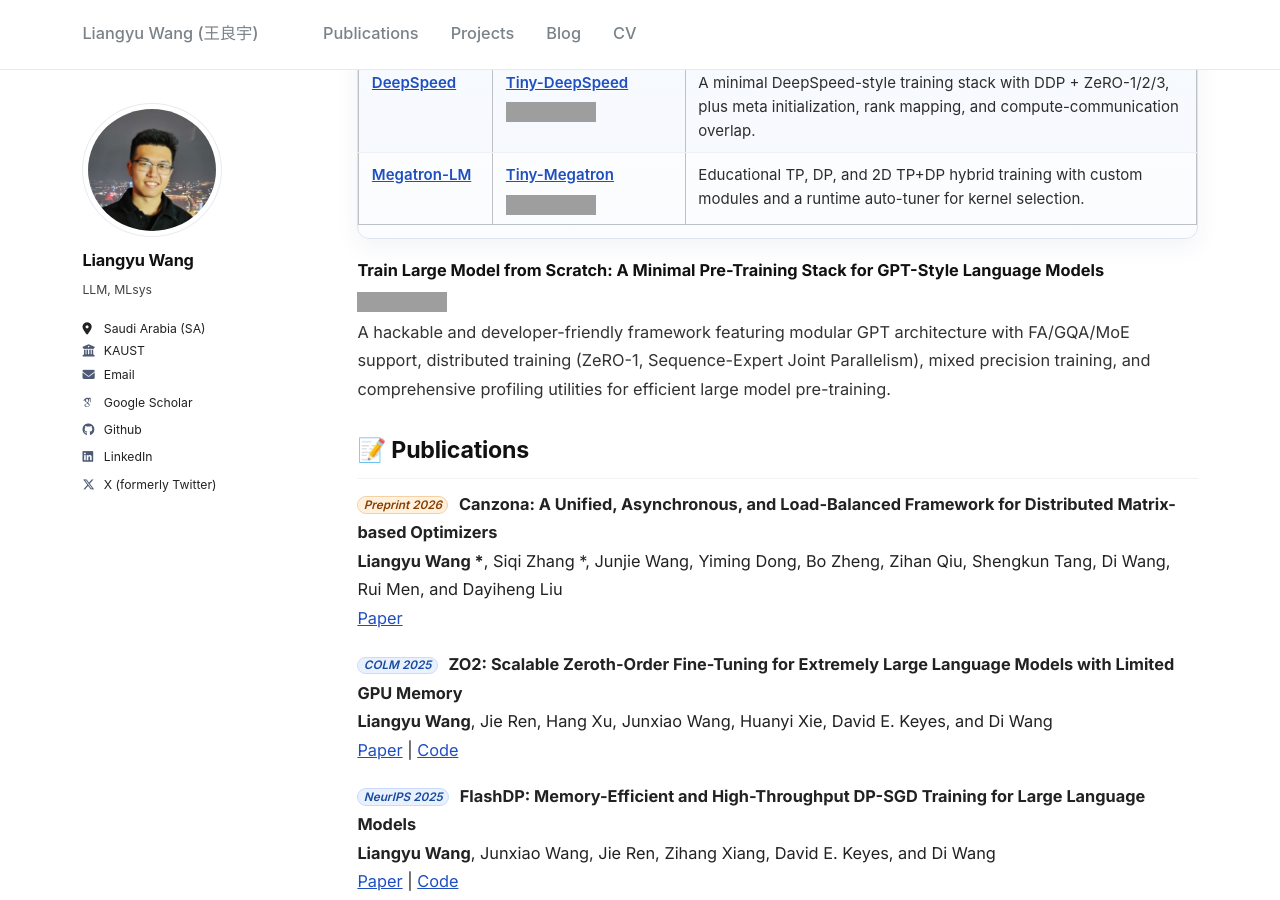
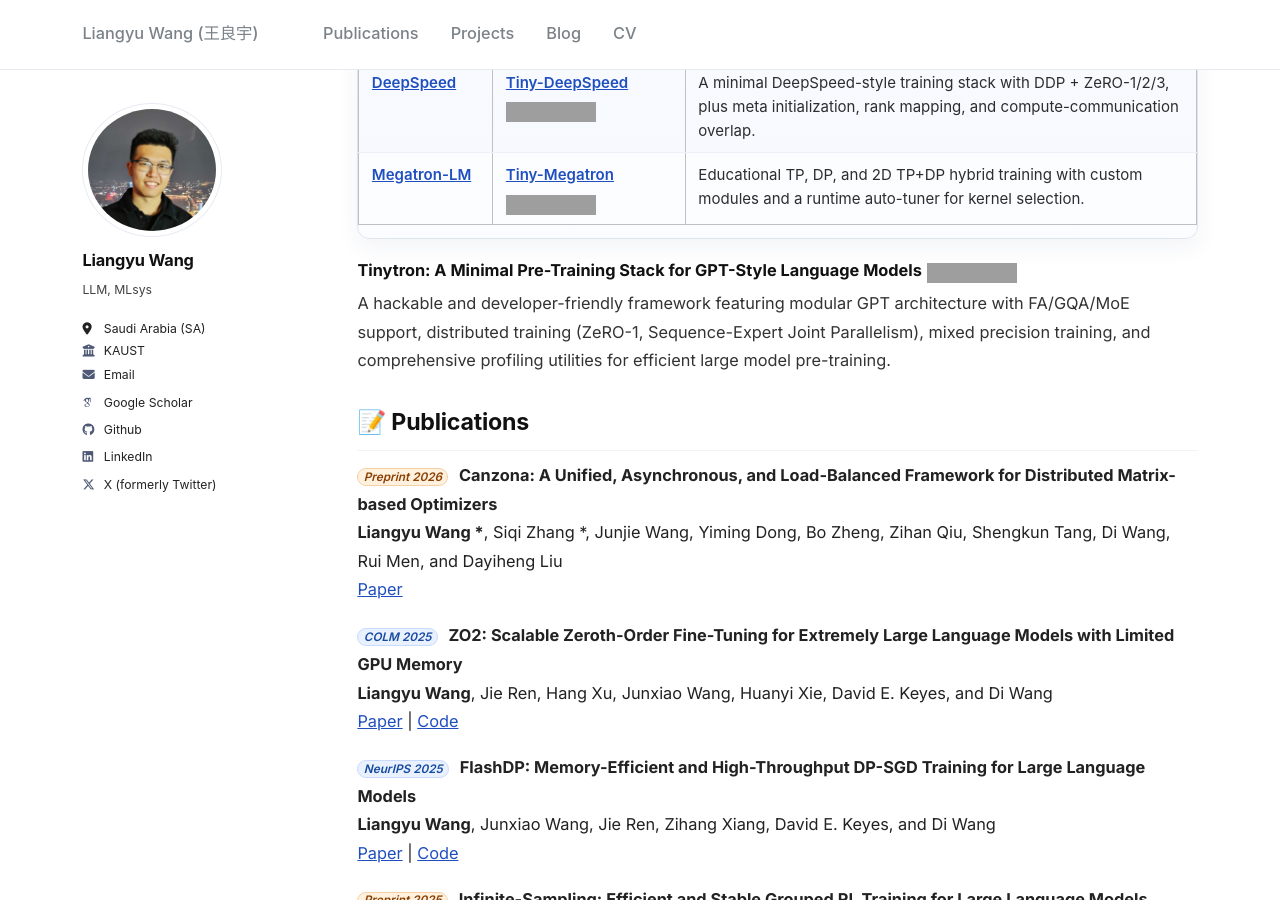
Before and after one commit to liangyuwang/liangyuwang.github.io, a Jekyll site: the page built from _pages/about.md, in a window 1280 px wide and 900 px high, scrolled down 1242 px, cut to the strip 0-900 px from the top of the window. Built offline with Jekyll 4.4.1, drawn with Linux system fonts in a browser that asks for light colours; some web fonts are replaced; grey boxes are pictures that could not be loaded.

Commit message:
update project

```diff
--- a/_pages/about.md
+++ b/_pages/about.md
@@ -88,7 +88,7 @@ My research interests include optimizing distributed training and inference of L
 </div>
 
 <div class="project-item">
-<div class="project-title"><strong>Train Large Model from Scratch: A Minimal Pre-Training Stack for GPT-Style Language Models</strong> <span class="github-stars"><a href="https://github.com/liangyuwang/train-large-model-from-scratch"><img src="https://img.shields.io/github/stars/liangyuwang/train-large-model-from-scratch.svg?style=social" alt="GitHub stars"></a></span></div>
+<div class="project-title"><strong>Tinytron: A Minimal Pre-Training Stack for GPT-Style Language Models</strong> <span class="github-stars"><a href="https://github.com/liangyuwang/Tinytron"><img src="https://img.shields.io/github/stars/liangyuwang/Tinytron.svg?style=social" alt="GitHub stars"></a></span></div>
 <div class="project-description">A hackable and developer-friendly framework featuring modular GPT architecture with FA/GQA/MoE support, distributed training (ZeRO-1, Sequence-Expert Joint Parallelism), mixed precision training, and comprehensive profiling utilities for efficient large model pre-training.</div>
 </div>
 </div>
--- a/_pages/projects.html
+++ b/_pages/projects.html
@@ -23,8 +23,8 @@ author_profile: true
 
     <div class="proj-card">
       <h3 class="proj-title">
-        Train Large Model from Scratch
-        <span class="github-stars"><a href="https://github.com/liangyuwang/train-large-model-from-scratch"><img src="https://img.shields.io/github/stars/liangyuwang/train-large-model-from-scratch.svg?style=social" alt="Train from Scratch GitHub stars"></a></span>
+        Tinytron
+        <span class="github-stars"><a href="https://github.com/liangyuwang/Tinytron"><img src="https://img.shields.io/github/stars/liangyuwang/Tinytron.svg?style=social" alt="Tinytron GitHub stars"></a></span>
       </h3>
       <p class="proj-desc">
         A minimal yet practical pre-training stack for GPT-style models with modular architecture and distributed training utilities.
```
